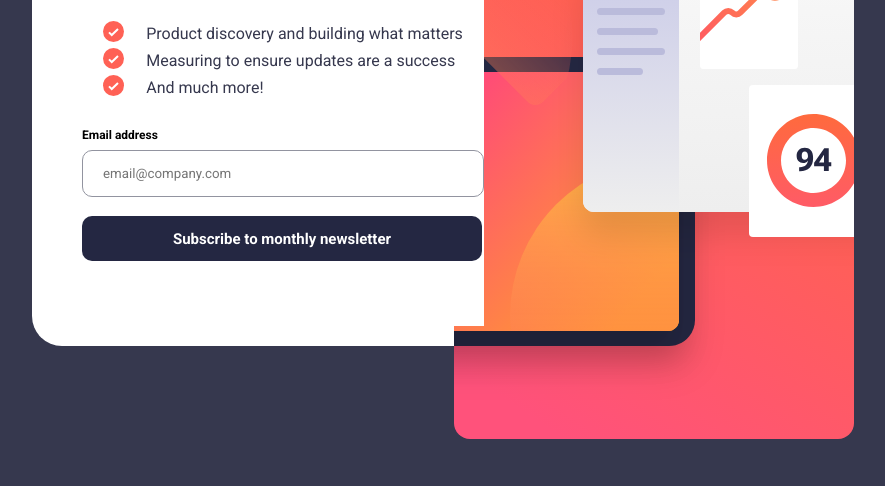
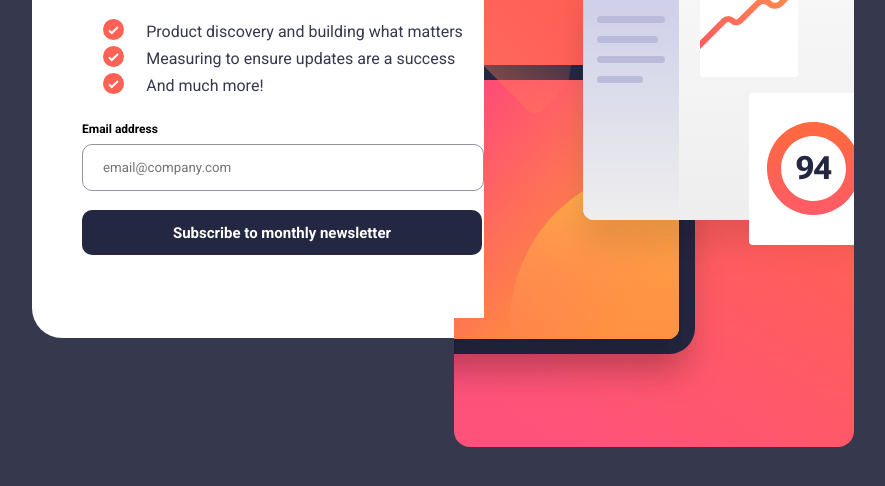
Before and after one commit to NerdyNights/project, a plain HTML site: page index.html in a window 1280 px wide. Shown: the part 314-800 px from the top of the page, without its empty margins (204-1089 px from the left). Drawn offline with Linux system fonts and the light colour scheme.

Commit message:
Update style.css
ss

```diff
--- a/style.css
+++ b/style.css
@@ -11,7 +11,7 @@ body {
   color: rgrgb(233, 152, 152);
 }
 .box {
-  height: 60%;
+  height: 58%;
   width: 60%;
   position: fixed;
   top: 50%;
```
